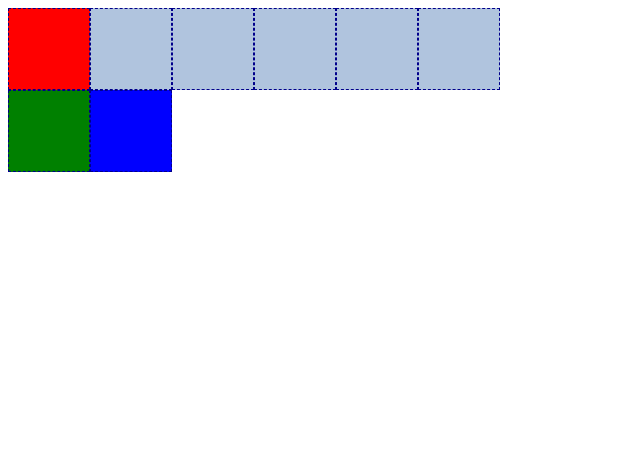
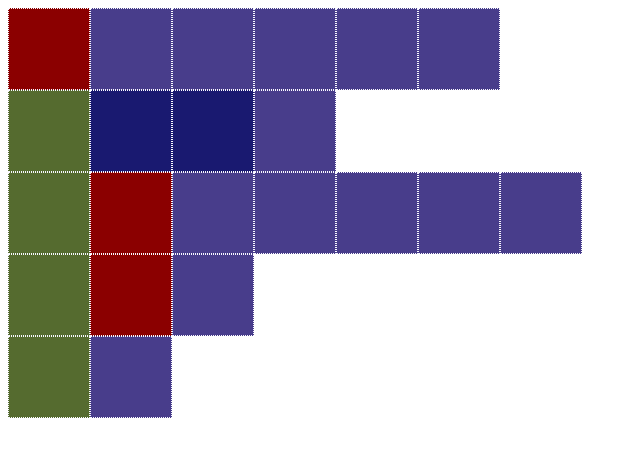
Before and after one commit to fenwk0/kevin-powellflexbox-design-patterns, a plain HTML site: page dist/float.html in a window 1280 px wide. Shown: the whole page, without its empty margins (0-640 px from the left). Drawn offline with Linux system fonts and the light colour scheme.

Commit message:
Floating test

```diff
--- a/dist/float.css
+++ b/dist/float.css
@@ -2,26 +2,26 @@
     width: 5rem;
     height: 5rem;
     border-width: 0.1rem;
-    border-style: dashed;
-    border-color: darkblue;
+    border-style: dotted;
+    border-color: ghostwhite;
     gap: 1rem;
     transition: background-color 2s;
 }
 
 .back-col-red {
-    background-color: red;
+    background-color: darkred;
 }
 
 .back-col-l-blue {
-    background-color: lightsteelblue;
+    background-color: darkslateblue;
 }
 
 .back-col-green {
-    background-color: green;
+    background-color: darkolivegreen;
 }
 
 .back-col-blue {
-    background-color: blue;
+    background-color: midnightblue;
 }
 
 .float-left {
--- a/dist/float.html
+++ b/dist/float.html
@@ -16,6 +16,21 @@
 <div class="box back-col-l-blue float-left"></div>
 <div class="box back-col-green float-clear-left float-left"></div>
 <div class="box back-col-blue float-left"></div>
+<div class="box back-col-blue float-left"></div>
+<div class="box back-col-l-blue float-left"></div>
+
+<div class="box back-col-green float-clear-left float-left"></div>
+<div class="box back-col-red float-left"></div>
+<div class="box back-col-l-blue float-left"></div>
+<div class="box back-col-l-blue float-left"></div>
+<div class="box back-col-l-blue float-left"></div>
+<div class="box back-col-l-blue float-left"></div>
+<div class="box back-col-l-blue float-left"></div>
+<div class="box back-col-green float-clear-left float-left"></div>
+<div class="box back-col-red float-left"></div>
+<div class="box back-col-l-blue float-left"></div>
+<div class="box back-col-green float-clear-left float-left"></div>
+<div class="box back-col-l-blue float-left"></div>
 
 
 </body>
```
Also changed, not shown: dist/style.css (+8 -13 lines).
